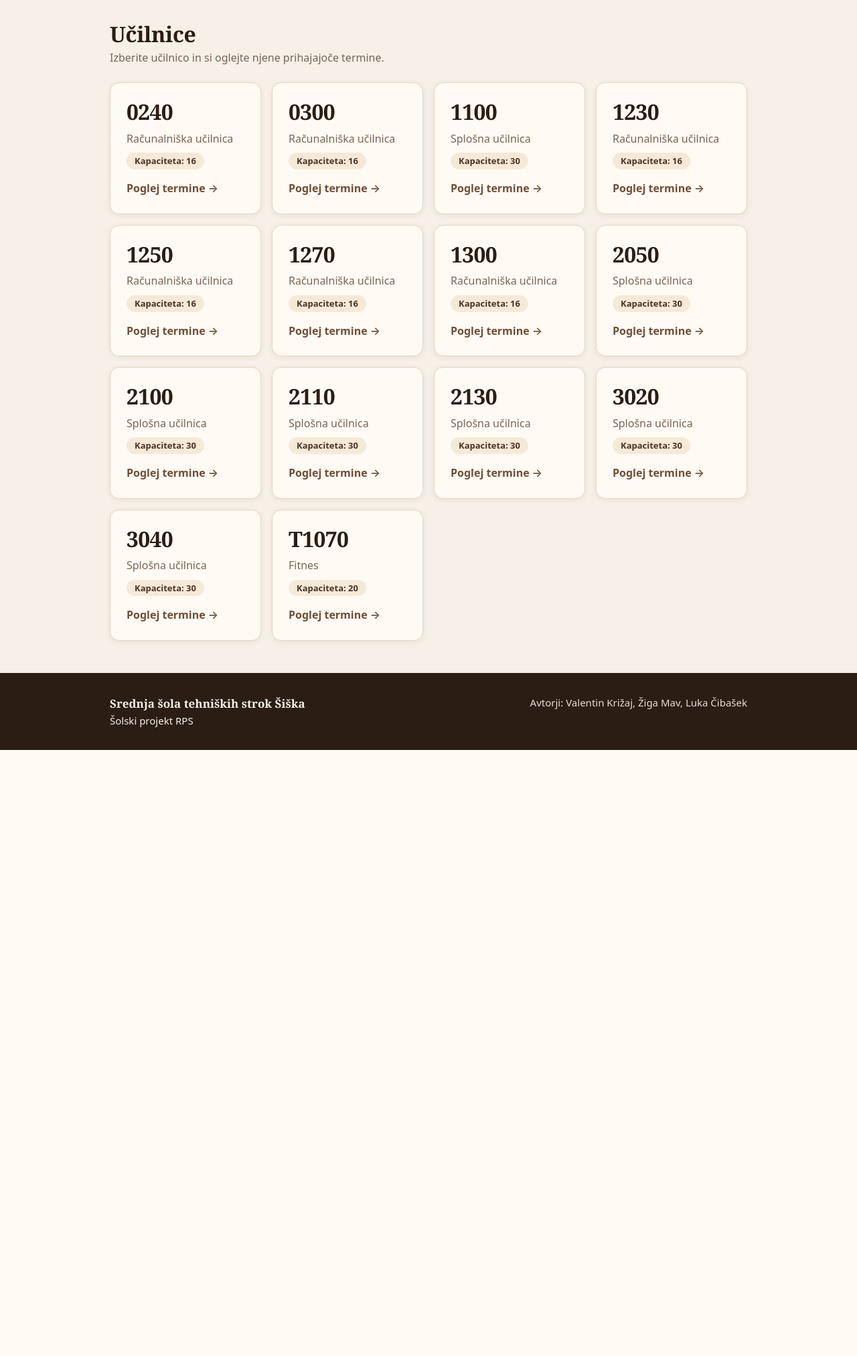
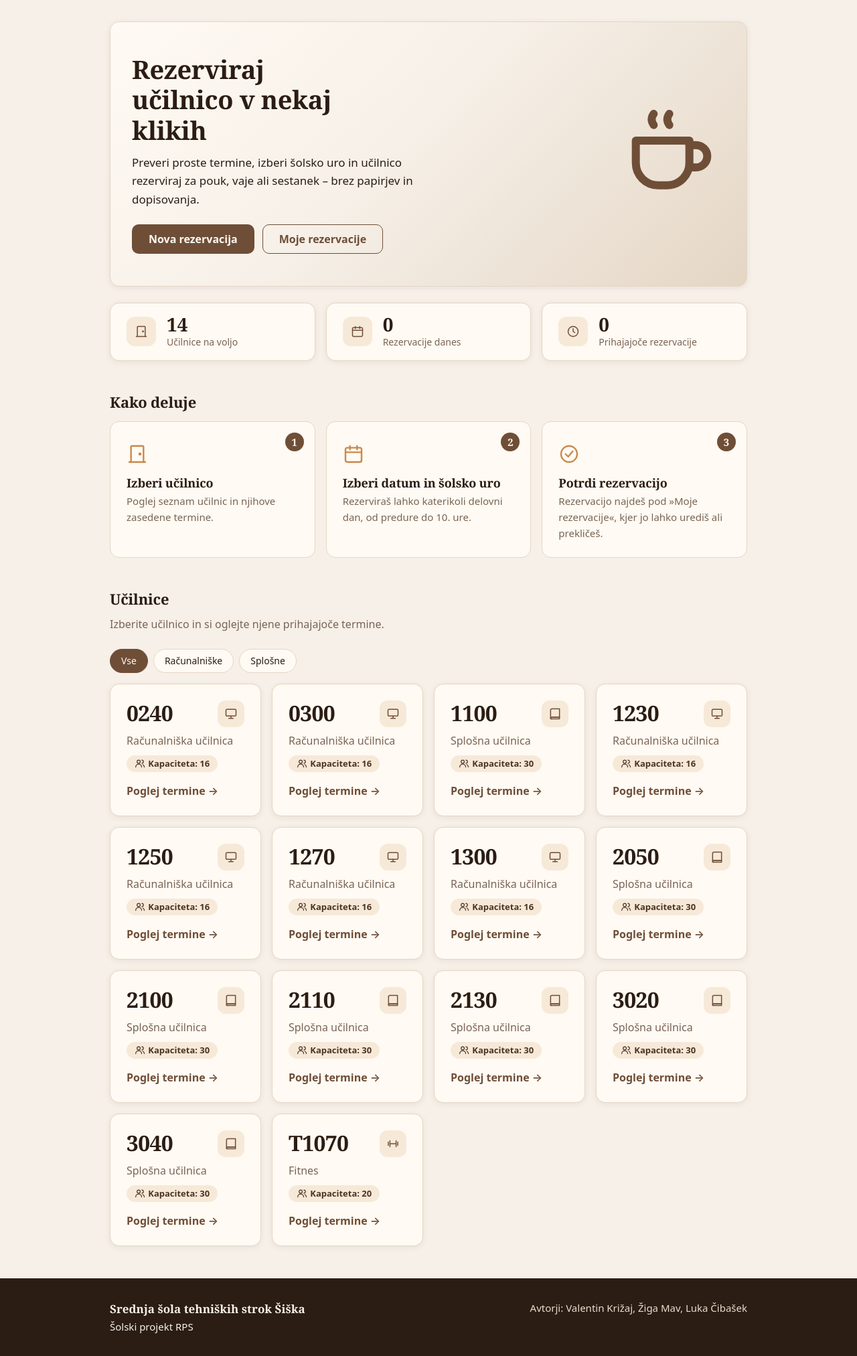
Before and after one commit to lukacibasek/rezervacija_ucilnic, a Django app: page / in a window 1280 px wide. Shown: the part 74-2099 px from the top of the page at 67% size. Before the commit the page ends 1194 px from the top, so only its background shows below. Run offline with Django 5.2, Linux system fonts and the light colour scheme; data comes from the database, SQL or seed files in the repository; data that the repository does not hold is empty.

Commit message:
Domača stran: uvod, statistika, Kako deluje, filtri in kartice učilnic z ikonami
Co-Authored-By: Claude Opus 5.5 <noreply@anthropic.com>

```diff
--- a/rezervacije/static/rezervacije/style.css
+++ b/rezervacije/static/rezervacije/style.css
@@ -84,6 +84,8 @@ a:hover { color: var(--primary-dark); }
 }
 
 .muted { color: var(--muted); }
+
+[hidden] { display: none !important; }
 
 .icon { width: 1.25em; height: 1.25em; flex: none; vertical-align: -0.2em; }
 
--- /dev/null
+++ b/rezervacije/templates/rezervacije/_kartica_ucilnice.html
@@ -0,0 +1,11 @@
+<li data-tip="{{ tip }}">
+  <article class="room-card">
+    <div class="room-card__top">
+      <h3 class="room-card__code">{{ ucilnica.oznaka }}</h3>
+      <span class="room-card__type">{% include "rezervacije/_ikona.html" with ime=ikona %}</span>
+    </div>
+    <p class="room-card__desc">{{ ucilnica.opis|default:"Brez opisa"|truncatechars:90 }}</p>
+    <span class="badge">{% include "rezervacije/_ikona.html" with ime="osebe" %} Kapaciteta: {{ ucilnica.kapaciteta }}</span>
+    <a class="room-card__link" href="{{ ucilnica.get_absolute_url }}">Poglej termine<span class="visually-hidden"> učilnice {{ ucilnica.oznaka }}</span> &rarr;</a>
+  </article>
+</li>
--- a/rezervacije/templates/rezervacije/ucilnica_list.html
+++ b/rezervacije/templates/rezervacije/ucilnica_list.html
@@ -3,30 +3,107 @@
 {% block title %}Učilnice | Rezervacije učilnic{% endblock %}
 
 {% block content %}
+  <section class="hero" aria-labelledby="hero-naslov">
+    <div>
+      <h1 id="hero-naslov">Rezerviraj učilnico v nekaj klikih</h1>
+      <p>Preveri proste termine, izberi šolsko uro in učilnico rezerviraj za pouk, vaje ali sestanek – brez papirjev in dopisovanja.</p>
+      <div class="btn-row">
+        <a class="btn btn--primary" href="{% url 'rezervacije:nova' %}">Nova rezervacija</a>
+        <a class="btn btn--secondary" href="{% url 'rezervacije:moje' %}">Moje rezervacije</a>
+      </div>
+    </div>
+    {% include "rezervacije/_ikona.html" with ime="skodelica" razred="hero__art" %}
+  </section>
+
+  <ul class="stats" aria-label="Statistika">
+    <li class="stat">
+      <span class="stat__icon">{% include "rezervacije/_ikona.html" with ime="vrata" %}</span>
+      <span><span class="stat__value">{{ st_ucilnic }}</span><span class="stat__label">Učilnice na voljo</span></span>
+    </li>
+    <li class="stat">
+      <span class="stat__icon">{% include "rezervacije/_ikona.html" with ime="koledar" %}</span>
+      <span><span class="stat__value">{{ st_danes }}</span><span class="stat__label">Rezervacije danes</span></span>
+    </li>
+    <li class="stat">
+      <span class="stat__icon">{% include "rezervacije/_ikona.html" with ime="ura" %}</span>
+      <span><span class="stat__value">{{ st_prihodnjih }}</span><span class="stat__label">Prihajajoče rezervacije</span></span>
+    </li>
+  </ul>
+
+  <section class="section" aria-labelledby="kako-deluje">
+    <h2 id="kako-deluje">Kako deluje</h2>
+    <ol class="steps">
+      <li class="step">
+        {% include "rezervacije/_ikona.html" with ime="vrata" %}
+        <h3>Izberi učilnico</h3>
+        <p>Poglej seznam učilnic in njihove zasedene termine.</p>
+      </li>
+      <li class="step">
+        {% include "rezervacije/_ikona.html" with ime="koledar" %}
+        <h3>Izberi datum in šolsko uro</h3>
+        <p>Rezerviraš lahko katerikoli delovni dan, od predure do 10. ure.</p>
+      </li>
+      <li class="step">
+        {% include "rezervacije/_ikona.html" with ime="kljukica" %}
+        <h3>Potrdi rezervacijo</h3>
+        <p>Rezervacijo najdeš pod »Moje rezervacije«, kjer jo lahko urediš ali prekličeš.</p>
+      </li>
+    </ol>
+  </section>
+
+  <section class="section" aria-labelledby="ucilnice-naslov">
     <div class="page-header">
       <div>
-      <h1>Učilnice</h1>
+        <h2 id="ucilnice-naslov">Učilnice</h2>
         <p class="muted">Izberite učilnico in si oglejte njene prihajajoče termine.</p>
       </div>
     </div>
 
     {% if ucilnice %}
+      <div class="chips" role="group" aria-label="Filtriraj učilnice" data-filtri hidden>
+        <button type="button" class="chip" data-filter="vse" aria-pressed="true">Vse</button>
+        <button type="button" class="chip" data-filter="racunalniska" aria-pressed="false">Računalniške</button>
+        <button type="button" class="chip" data-filter="splosna" aria-pressed="false">Splošne</button>
+      </div>
+
       <ul class="grid">
         {% for ucilnica in ucilnice %}
-        <li>
-          <article class="room-card">
-            <h2 class="room-card__code">{{ ucilnica.oznaka }}</h2>
-            <p class="room-card__desc">{{ ucilnica.opis|default:"Brez opisa"|truncatechars:90 }}</p>
-            <span class="badge">Kapaciteta: {{ ucilnica.kapaciteta }}</span>
-            <a class="room-card__link" href="{{ ucilnica.get_absolute_url }}">Poglej termine<span class="visually-hidden"> učilnice {{ ucilnica.oznaka }}</span> &rarr;</a>
-          </article>
-        </li>
+          {% if "Računalnišk" in ucilnica.opis %}
+            {% with tip="racunalniska" ikona="racunalnik" %}{% include "rezervacije/_kartica_ucilnice.html" %}{% endwith %}
+          {% elif "Fitnes" in ucilnica.opis %}
+            {% with tip="drugo" ikona="utez" %}{% include "rezervacije/_kartica_ucilnice.html" %}{% endwith %}
+          {% else %}
+            {% with tip="splosna" ikona="knjiga" %}{% include "rezervacije/_kartica_ucilnice.html" %}{% endwith %}
+          {% endif %}
         {% endfor %}
       </ul>
     {% else %}
-    <div class="card empty">
-      <h2>Ni učilnic</h2>
-      <p>Trenutno ni na voljo nobene učilnice. Ko jih bo administrator dodal, se bodo prikazale tukaj.</p>
-    </div>
+      {% if user.is_staff %}
+        {% url 'admin:rezervacije_ucilnica_add' as dodaj_url %}
+        {% include "rezervacije/_prazno.html" with naslov="Ni učilnic" besedilo="Trenutno ni na voljo nobene učilnice. Ko jih bo administrator dodal, se bodo prikazale tukaj." povezava=dodaj_url gumb="Dodaj učilnico" %}
+      {% else %}
+        {% include "rezervacije/_prazno.html" with naslov="Ni učilnic" besedilo="Trenutno ni na voljo nobene učilnice. Ko jih bo administrator dodal, se bodo prikazale tukaj." %}
       {% endif %}
+    {% endif %}
+  </section>
 {% endblock %}
+
+{% block scripts %}
+  <script>
+    // Filtriranje kartic učilnic po tipu (data-tip).
+    (function () {
+      var skupina = document.querySelector("[data-filtri]");
+      if (!skupina) return;
+      var gumbi = skupina.querySelectorAll("[data-filter]");
+      var kartice = document.querySelectorAll("[data-tip]");
+      skupina.hidden = false;
+      gumbi.forEach(function (gumb) {
+        gumb.addEventListener("click", function () {
+          var filter = gumb.dataset.filter;
+          gumbi.forEach(function (g) { g.setAttribute("aria-pressed", String(g === gumb)); });
+          kartice.forEach(function (k) { k.hidden = filter !== "vse" && k.dataset.tip !== filter; });
+        });
+      });
+    })();
+  </script>
+{% endblock %}
```
Lines whose indentation alone changed are shown as unchanged.
